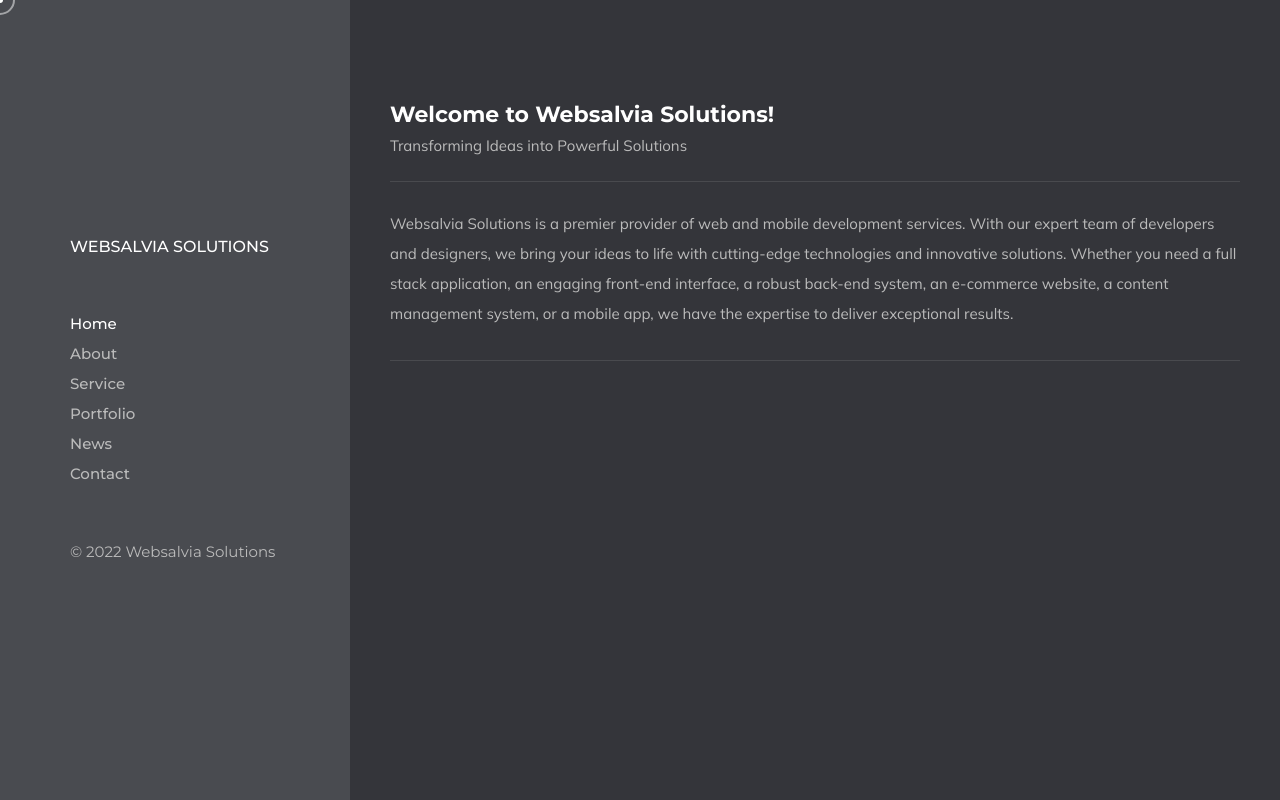
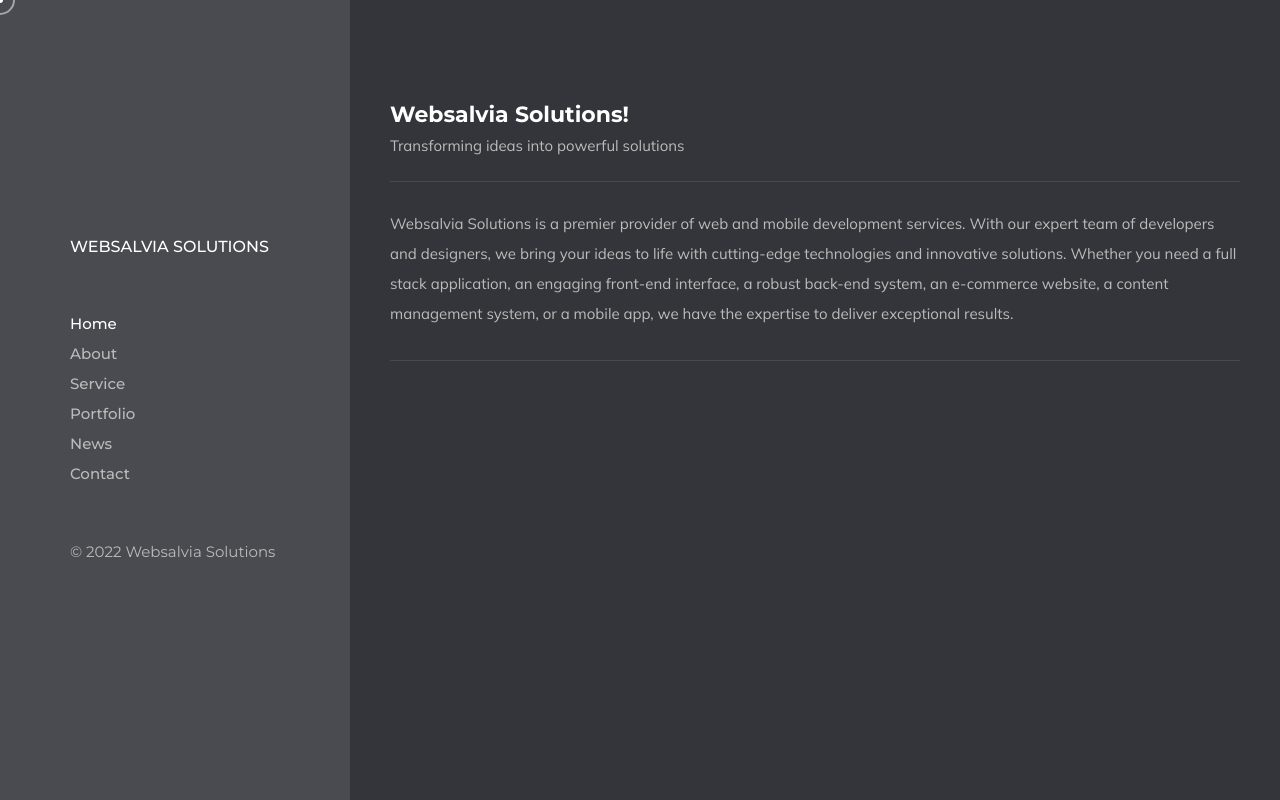
Before and after one commit to dipankar77/websalvia, a PHP site: page / in a window 1280 px wide. Run offline with PHP 8.4, Linux system fonts and the light colour scheme; some libraries are stand-ins or nearby versions.

Commit message:
dynamic secrets in yml and home changes

```diff
--- a/inc/home.php
+++ b/inc/home.php
@@ -10,8 +10,8 @@
                 </div>
             </div> -->
             <div class="about_title">
-                <h3>Welcome to Websalvia Solutions!</h3>
-                <span>Transforming Ideas into Powerful Solutions</span>
+                <h3>Websalvia Solutions!</h3>
+                <span>Transforming ideas into powerful solutions</span>
             </div>
             <div class="about_text">
                 <p>Websalvia Solutions is a premier provider of web and mobile development services. With our expert team of developers and designers, we bring your ideas to life with cutting-edge technologies and innovative solutions. Whether you need a full stack application, an engaging front-end interface, a robust back-end system, an e-commerce website, a content management system, or a mobile app, we have the expertise to deliver exceptional results.</p>
```
Also changed, not shown: .github/workflows/master.yml.
